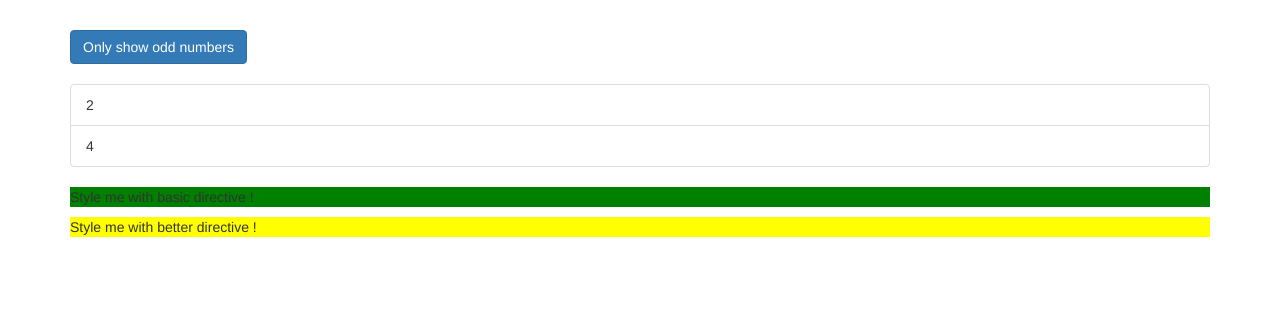
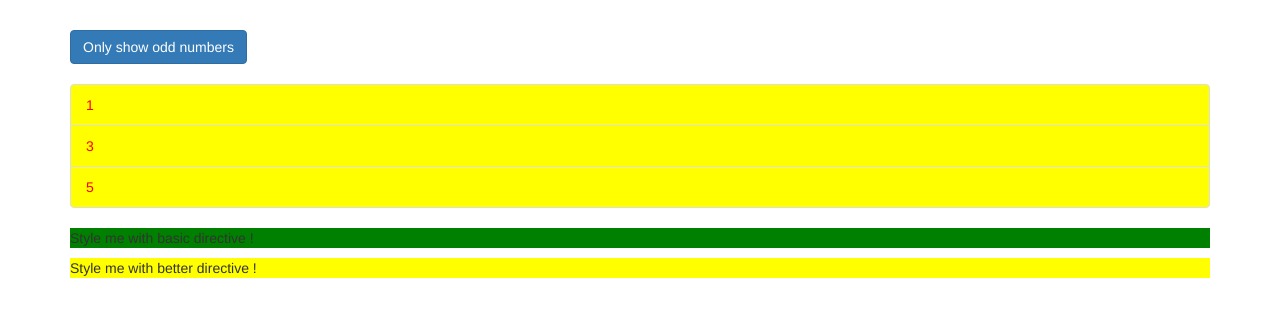
Before and after one commit to awtw/angular-directives, an Angular app: page / in a window 1280 px wide. Shown: the top 316 px of the page. Built offline with nearby package versions, Linux system fonts and the light colour scheme.

Commit message:
structure directive

```diff
--- a/src/app/app.component.html
+++ b/src/app/app.component.html
@@ -6,7 +6,7 @@
         (click)="onlyOdd = !onlyOdd">Only show odd numbers</button>
       <br><br>
       <ul class="list-group">
-		  <div *ngIf="onlyOdd">
+		  <!-- <div *ngIf="onlyOdd">
 			<li class="list-group-item"
 			[ngClass]="{odd: number% 2 !== 0}"
 			[ngStyle]="{backgroundColor: number % 2 !== 0 ? 'yellow' : 'transparent'}"
@@ -20,6 +20,12 @@
 				 *ngFor="let number of evenNumbers">
 					{{number}}
 				</li>
+			</div> -->
+			<div *appUnless="onlyOdd">
+				<li class="list-group-item" [ngClass]="{odd: number% 2 !== 0}"
+					[ngStyle]="{backgroundColor: number % 2 !== 0 ? 'yellow' : 'transparent'}" *ngFor="let number of oddNumbers">
+					{{number}}
+				</li>
 			</div>
       </ul>
 	  <p appBasicHighlight>Style me with basic directive !</p>
--- /dev/null
+++ b/src/app/unless.directive.ts
@@ -0,0 +1,16 @@
+import { Directive, Input, TemplateRef, ViewContainerRef } from '@angular/core';
+
+@Directive({
+	selector: '[appUnless]'
+})
+export class UnlessDirective {
+	@Input()
+	set appUnless(condition: boolean) {
+		if (!condition) {
+			this.vcRef.createEmbeddedView(this.templateRef);
+		} else {
+			this.vcRef.clear();
+		}
+	}
+	constructor(private templateRef: TemplateRef<any>, private vcRef: ViewContainerRef) {}
+}
```
Also changed, not shown: src/app/app.module.ts (+6 -12 lines), 1 other file (tests, documents, lock files or other folders).
